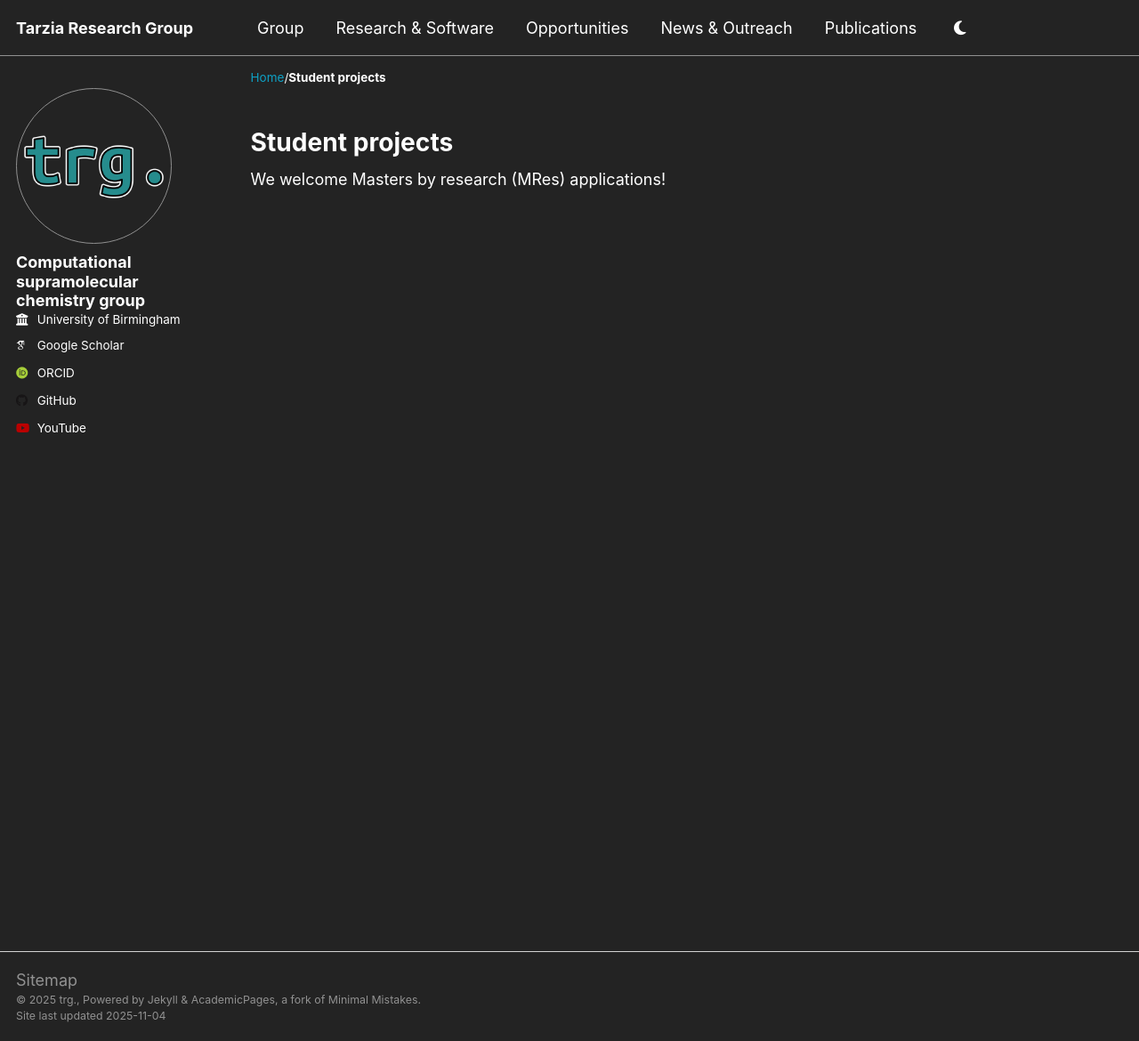
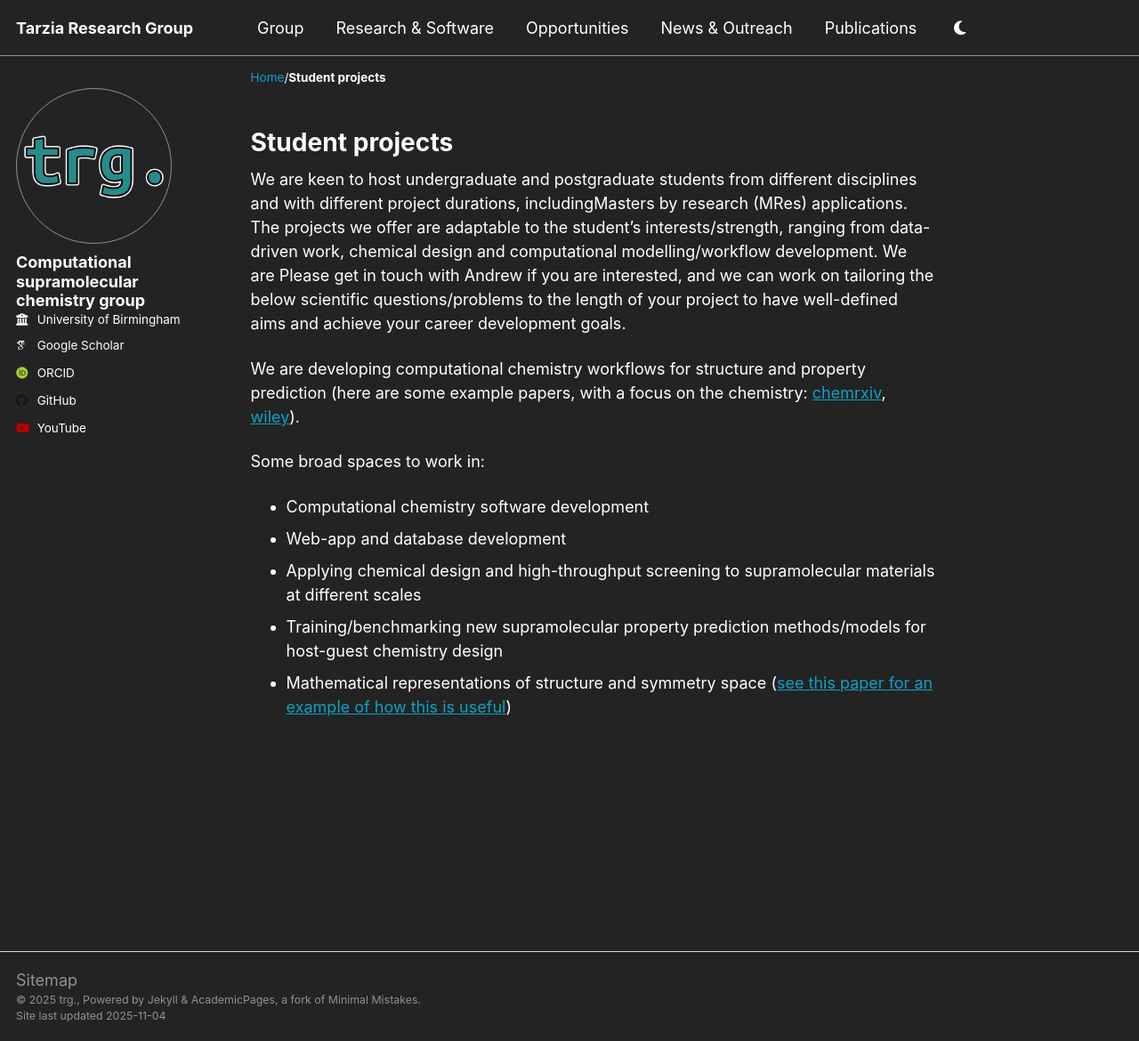
Before and after one commit to TarziaResearchGroup/TarziaResearchGroup.github.io, a Jekyll site: the page built from _pages/student_projects.md, in a window 1280 px wide and 1170 px high. Shown: the whole window at 89% size. Built offline with Jekyll 4.4.1, drawn with Linux system fonts in a browser that asks for light colours; some web fonts are replaced; a script that is not in the unit is left out.

Commit message:
Update student_projects.md

```diff
--- a/_pages/student_projects.md
+++ b/_pages/student_projects.md
@@ -4,4 +4,17 @@ title: "Student projects"
 author_profile: true
 ---
 
-We welcome Masters by research (MRes) applications!
+We are keen to host undergraduate and postgraduate students from different disciplines and with different project durations, includingMasters by research (MRes) applications.
+The projects we offer are adaptable to the student's interests/strength, ranging from data-driven work, chemical design and computational modelling/workflow development.
+We are
+Please get in touch with Andrew if you are interested, and we can work on tailoring the below scientific questions/problems to the length of your project to have well-defined aims and achieve your career development goals.
+
+We are developing computational chemistry workflows for structure and property prediction (here are some example papers, with a focus on the chemistry: [chemrxiv](https://chemrxiv.org/engage/chemrxiv/article-details/68f0ef40bc2ac3a0e051be52), [wiley](https://onlinelibrary.wiley.com/doi/10.1002/anie.202106721)).
+
+Some broad spaces to work in:
+
+- Computational chemistry software development
+- Web-app and database development
+- Applying chemical design and high-throughput screening to supramolecular materials at different scales
+- Training/benchmarking new supramolecular property prediction methods/models for host-guest chemistry design
+- Mathematical representations of structure and symmetry space ([see this paper for an example of how this is useful](https://pubs.rsc.org/en/content/articlehtml/2022/sc/d2sc03856k))
```
